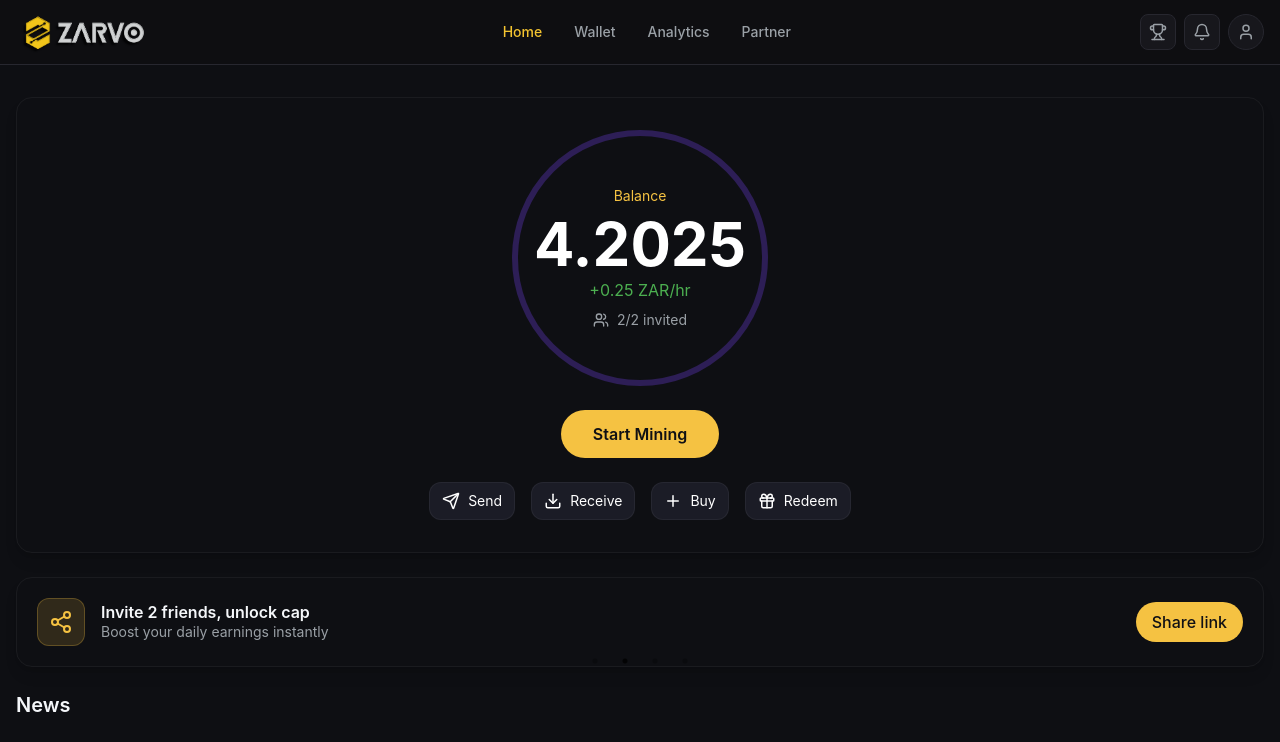
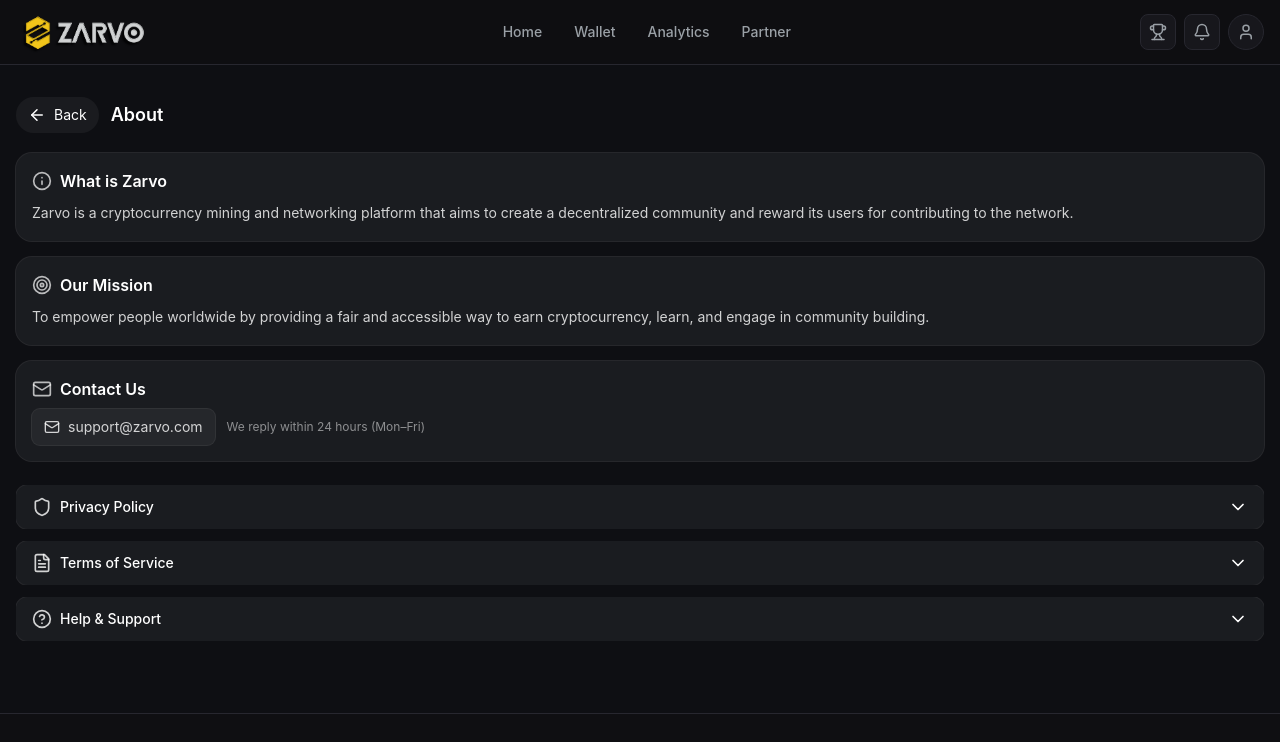
Before and after one commit to lihazkhan1214/Zarvo-website, a React (Vite) app: page /about in a window 1280 px wide. Before the commit this address led to /home. Shown: the top 742 px of the page. Built offline with nearby package versions, Linux system fonts and the light colour scheme.

Commit message:
"complete about page"

```diff
--- /dev/null
+++ b/src/app/modules/profile/AboutPage.tsx
@@ -0,0 +1,195 @@
+import React from "react";
+import Wrapper from "../../../components/Wrapper";
+import BackButtonAuto from "../../../components/BackButton";
+import {
+  ChevronDown,
+  Info,
+  Target,
+  Mail,
+  Shield,
+  FileText,
+  HelpCircle,
+} from "lucide-react";
+
+/* ---------- Small UI helpers ---------- */
+
+const SectionCard: React.FC<
+  React.PropsWithChildren<{ title: string; icon?: React.ReactNode }>
+> = ({ title, icon, children }) => (
+  <div className="rounded-2xl bg-[#1A1C20] p-4 ring-1 ring-white/10">
+    <div className="mb-2 flex items-center gap-2">
+      {icon}
+      <h3 className="text-base font-semibold text-white">{title}</h3>
+    </div>
+    <div className="text-sm leading-6 text-white/80">{children}</div>
+  </div>
+);
+
+type AccItem = {
+  id: string;
+  title: string;
+  icon: React.ReactNode;
+  content: React.ReactNode;
+};
+
+const AccordionItem: React.FC<{
+  open: boolean;
+  onToggle: () => void;
+  title: string;
+  icon: React.ReactNode;
+}> = ({ open, onToggle, title, icon }) => (
+  <div className="rounded-xl bg-[#1A1C20] ring-1 ring-white/10">
+    <button
+      type="button"
+      onClick={onToggle}
+      aria-expanded={open}
+      className="flex w-full items-center justify-between gap-3 px-4 py-3 text-left hover:bg-white/5"
+    >
+      <div className="flex items-center gap-2">
+        <span className="text-white/80">{icon}</span>
+        <span className="text-sm font-medium text-white">{title}</span>
+      </div>
+      <ChevronDown
+        className={`h-5 w-5 transition-transform ${open ? "rotate-180" : ""}`}
+      />
+    </button>
+    {open && (
+      <div className="px-4 pb-4 text-sm text-white/70">
+        {/* content rendered by parent below the item header */}
+      </div>
+    )}
+  </div>
+);
+
+/* ---------- Page ---------- */
+
+const AboutPage: React.FC = () => {
+  const [openId, setOpenId] = React.useState<string | null>(null);
+
+  const items: AccItem[] = [
+    {
+      id: "privacy",
+      title: "Privacy Policy",
+      icon: <Shield className="h-5 w-5" />,
+      content: (
+        <div className="space-y-2">
+          <p>
+            We respect your privacy. Zarvo collects only the data needed to
+            operate the service, verify identity (KYC), and comply with
+            regulations. We never sell your personal data.
+          </p>
+          <ul className="list-disc pl-5">
+            <li>Data is encrypted in transit and at rest.</li>
+            <li>You can request data export or deletion at any time.</li>
+            <li>KYC documents are stored securely with limited access.</li>
+          </ul>
+        </div>
+      ),
+    },
+    {
+      id: "terms",
+      title: "Terms of Service",
+      icon: <FileText className="h-5 w-5" />,
+      content: (
+        <div className="space-y-2">
+          <p>
+            By using Zarvo you agree to follow applicable laws and our community
+            guidelines. Do not use the platform for illegal activity or abuse.
+          </p>
+          <p className="text-white/60 text-xs">
+            Last updated: {new Date().toLocaleDateString()}
+          </p>
+        </div>
+      ),
+    },
+    {
+      id: "help",
+      title: "Help & Support",
+      icon: <HelpCircle className="h-5 w-5" />,
+      content: (
+        <div className="space-y-2">
+          <p>
+            Need assistance? Check the FAQ or reach our team — we usually reply
+            within 24 hours on business days.
+          </p>
+          <a
+            href="mailto:support@zarvo.com"
+            className="inline-flex items-center gap-2 rounded-lg bg-white/5 px-3 py-2 text-sm ring-1 ring-white/10 hover:bg-white/10"
+          >
+            <Mail className="h-4 w-4" />
+            support@zarvo.com
+          </a>
+        </div>
+      ),
+    },
+  ];
+
+  return (
+    <Wrapper>
+      {/* Header */}
+      <div className="mb-5 flex items-center gap-3">
+        <BackButtonAuto />
+        <h1 className="text-lg font-semibold">About</h1>
+      </div>
+
+      {/* Top sections */}
+      <div className="grid gap-4">
+        <SectionCard
+          title="What is Zarvo"
+          icon={<Info className="h-5 w-5 text-white/70" />}
+        >
+          Zarvo is a cryptocurrency mining and networking platform that aims to
+          create a decentralized community and reward its users for contributing
+          to the network.
+        </SectionCard>
+
+        <SectionCard
+          title="Our Mission"
+          icon={<Target className="h-5 w-5 text-white/70" />}
+        >
+          To empower people worldwide by providing a fair and accessible way to
+          earn cryptocurrency, learn, and engage in community building.
+        </SectionCard>
+
+        <SectionCard
+          title="Contact Us"
+          icon={<Mail className="h-5 w-5 text-white/70" />}
+        >
+          <div className="flex flex-wrap items-center gap-3">
+            <a
+              href="mailto:support@zarvo.com"
+              className="inline-flex items-center gap-2 rounded-lg bg-white/5 px-3 py-2 text-sm ring-1 ring-white/10 hover:bg-white/10"
+            >
+              <Mail className="h-4 w-4" />
+              support@zarvo.com
+            </a>
+            <span className="text-xs text-white/50">
+              We reply within 24 hours (Mon–Fri)
+            </span>
+          </div>
+        </SectionCard>
+      </div>
+
+      {/* Accordion */}
+      <div className="mt-5 grid gap-3">
+        {items.map((it) => (
+          <div key={it.id} className="overflow-hidden">
+            <AccordionItem
+              open={openId === it.id}
+              onToggle={() => setOpenId((o) => (o === it.id ? null : it.id))}
+              title={it.title}
+              icon={it.icon}
+            />
+            {openId === it.id && (
+              <div className="rounded-b-xl bg-[#1A1C20] px-4 pb-4 ring-1 ring-white/10">
+                <div className="pt-1 text-sm text-white/70">{it.content}</div>
+              </div>
+            )}
+          </div>
+        ))}
+      </div>
+    </Wrapper>
+  );
+};
+
+export default AboutPage;
--- /dev/null
+++ b/src/app/pages/AboutPageWrapper.tsx
@@ -0,0 +1,7 @@
+import AboutPage from "../modules/profile/AboutPage";
+
+function AboutPageWrapper() {
+  return <AboutPage />;
+}
+
+export default AboutPageWrapper;
--- a/src/app/routing/AppRoutes.tsx
+++ b/src/app/routing/AppRoutes.tsx
@@ -22,7 +22,7 @@
 import LanguageSettingPageWrapper from "../pages/LanguageSettingPageWrapper";
 import NotificationSettingPagewrapper from "../pages/NotificationSettingPagewrapper";
 import KYCStartPageWrapper from "../pages/KYCStartPageWrapper";
-// import KYCSelectDocPageWrapper from "../pages/KYCSelectDocPageWrapper";
+import AboutPageWrapper from "../pages/AboutPageWrapper";
 
 const AppRoutes: React.FC = () => {
   return (
@@ -66,8 +66,7 @@
               element={<NotificationSettingPagewrapper />}
             />
             <Route path="/profile/kyc" element={<KYCStartPageWrapper />} />
-
-            {/* <Route path="/dd" element={<KYCSelectDocPageWrapper />} /> */}
+            <Route path="/about" element={<AboutPageWrapper />} />
           </Route>
         </Route>
       </Routes>
```
